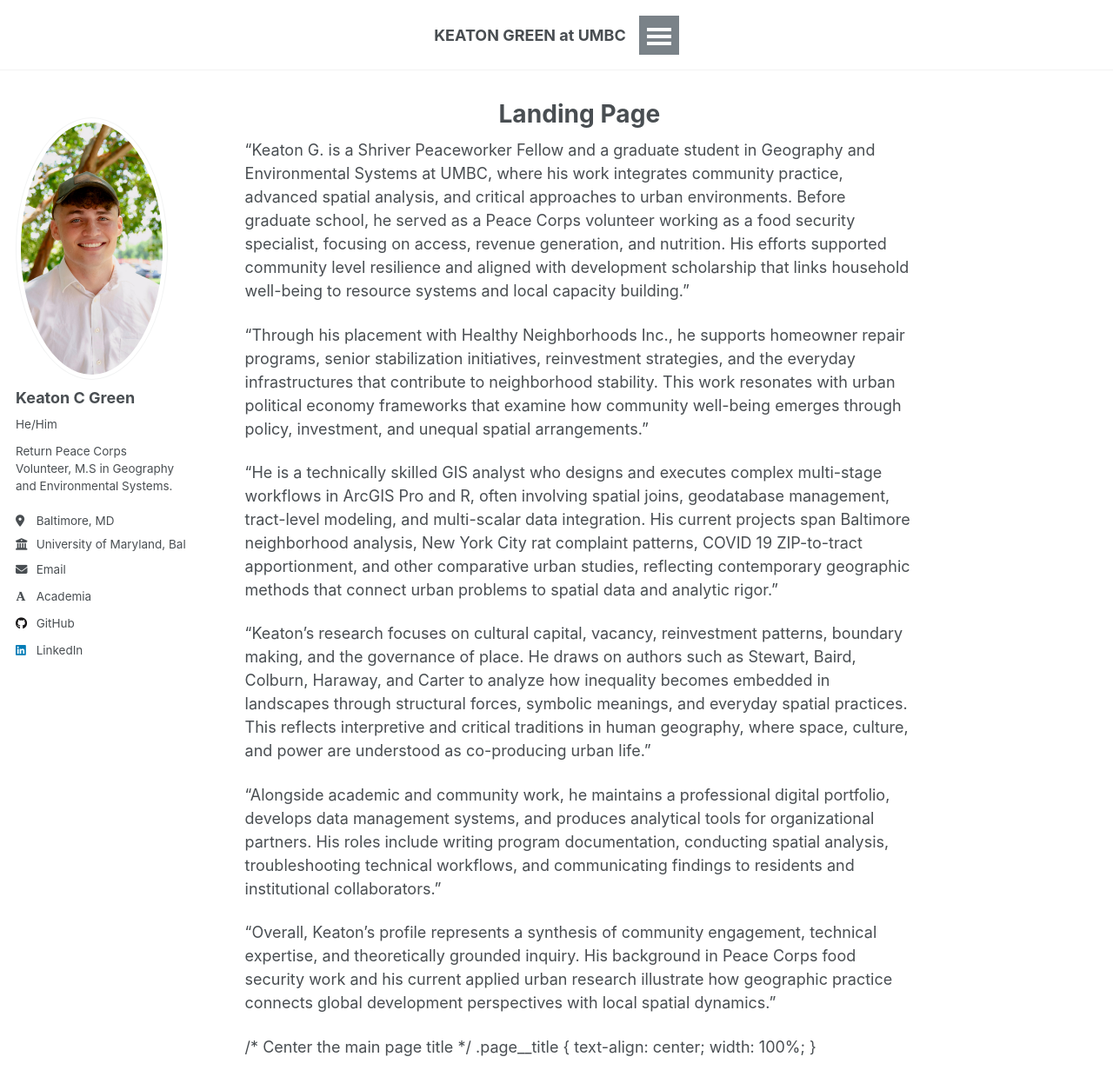
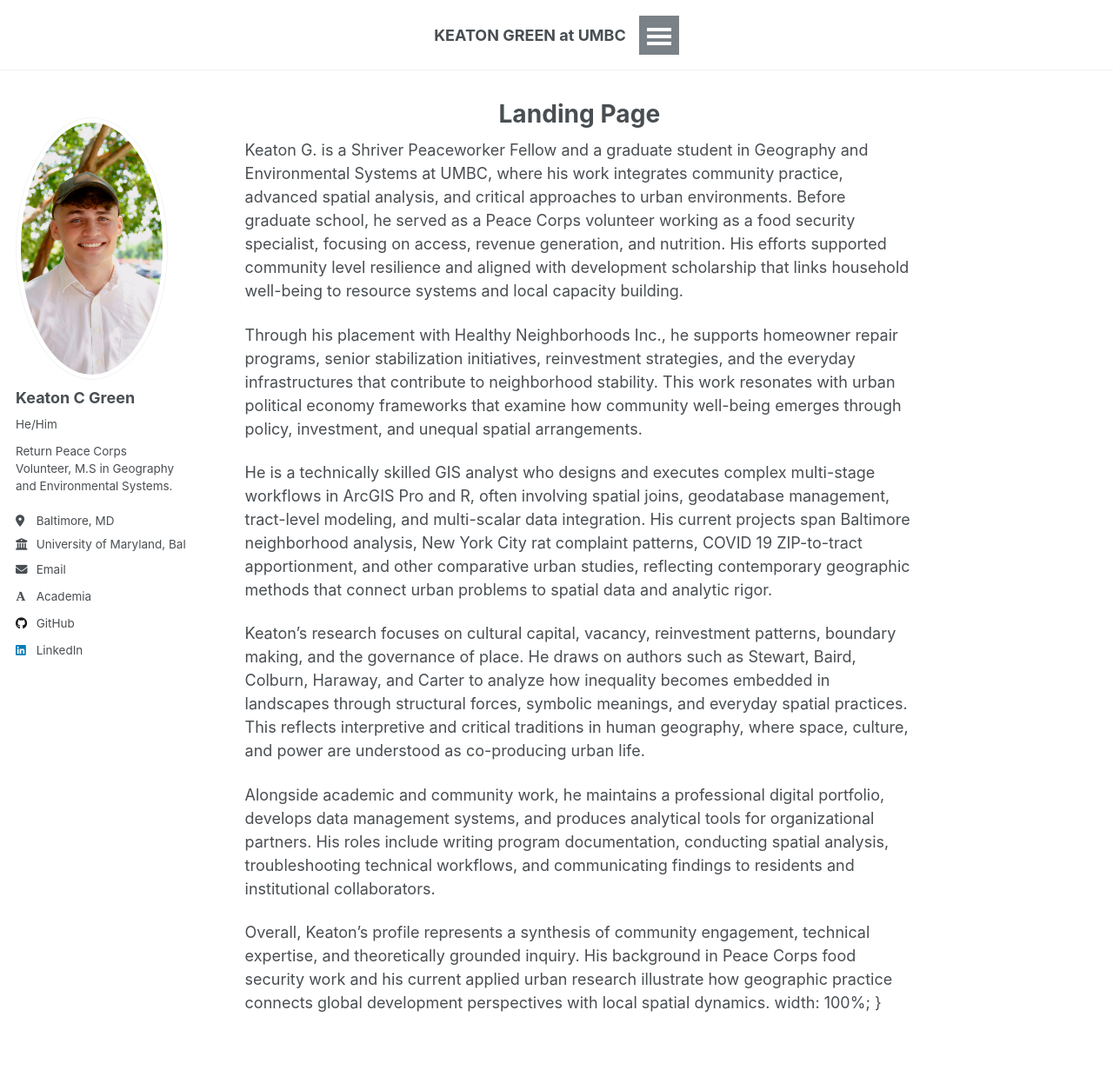
Before and after one commit to K3ATON-G1/K3ATON-G1.github.io, a Jekyll site: the page built from _pages/about.md, in a window 1280 px wide and 1400 px high. Shown: the top 1254 px of the window at 87% size. Built offline with Jekyll 4.4.1, drawn with Linux system fonts in a browser that asks for light colours; some web fonts are replaced; a script that is not in the unit is left out.

Commit message:
Update about.md

```diff
--- a/_pages/about.md
+++ b/_pages/about.md
@@ -7,20 +7,16 @@ redirect_from:
   - /about.html
 ---
 
-"Keaton G. is a Shriver Peaceworker Fellow and a graduate student in Geography and Environmental Systems at UMBC, where his work integrates community practice, advanced spatial analysis, and critical approaches to urban environments. Before graduate school, he served as a Peace Corps volunteer working as a food security specialist, focusing on access, revenue generation, and nutrition. His efforts supported community level resilience and aligned with development scholarship that links household well-being to resource systems and local capacity building."
+Keaton G. is a Shriver Peaceworker Fellow and a graduate student in Geography and Environmental Systems at UMBC, where his work integrates community practice, advanced spatial analysis, and critical approaches to urban environments. Before graduate school, he served as a Peace Corps volunteer working as a food security specialist, focusing on access, revenue generation, and nutrition. His efforts supported community level resilience and aligned with development scholarship that links household well-being to resource systems and local capacity building.
 
-"Through his placement with Healthy Neighborhoods Inc., he supports homeowner repair programs, senior stabilization initiatives, reinvestment strategies, and the everyday infrastructures that contribute to neighborhood stability. This work resonates with urban political economy frameworks that examine how community well-being emerges through policy, investment, and unequal spatial arrangements."
+Through his placement with Healthy Neighborhoods Inc., he supports homeowner repair programs, senior stabilization initiatives, reinvestment strategies, and the everyday infrastructures that contribute to neighborhood stability. This work resonates with urban political economy frameworks that examine how community well-being emerges through policy, investment, and unequal spatial arrangements.
 
-"He is a technically skilled GIS analyst who designs and executes complex multi-stage workflows in ArcGIS Pro and R, often involving spatial joins, geodatabase management, tract-level modeling, and multi-scalar data integration. His current projects span Baltimore neighborhood analysis, New York City rat complaint patterns, COVID 19 ZIP-to-tract apportionment, and other comparative urban studies, reflecting contemporary geographic methods that connect urban problems to spatial data and analytic rigor."
+He is a technically skilled GIS analyst who designs and executes complex multi-stage workflows in ArcGIS Pro and R, often involving spatial joins, geodatabase management, tract-level modeling, and multi-scalar data integration. His current projects span Baltimore neighborhood analysis, New York City rat complaint patterns, COVID 19 ZIP-to-tract apportionment, and other comparative urban studies, reflecting contemporary geographic methods that connect urban problems to spatial data and analytic rigor.
 
-"Keaton’s research focuses on cultural capital, vacancy, reinvestment patterns, boundary making, and the governance of place. He draws on authors such as Stewart, Baird, Colburn, Haraway, and Carter to analyze how inequality becomes embedded in landscapes through structural forces, symbolic meanings, and everyday spatial practices. This reflects interpretive and critical traditions in human geography, where space, culture, and power are understood as co-producing urban life."
+Keaton’s research focuses on cultural capital, vacancy, reinvestment patterns, boundary making, and the governance of place. He draws on authors such as Stewart, Baird, Colburn, Haraway, and Carter to analyze how inequality becomes embedded in landscapes through structural forces, symbolic meanings, and everyday spatial practices. This reflects interpretive and critical traditions in human geography, where space, culture, and power are understood as co-producing urban life.
 
-"Alongside academic and community work, he maintains a professional digital portfolio, develops data management systems, and produces analytical tools for organizational partners. His roles include writing program documentation, conducting spatial analysis, troubleshooting technical workflows, and communicating findings to residents and institutional collaborators."
+Alongside academic and community work, he maintains a professional digital portfolio, develops data management systems, and produces analytical tools for organizational partners. His roles include writing program documentation, conducting spatial analysis, troubleshooting technical workflows, and communicating findings to residents and institutional collaborators.
 
-"Overall, Keaton’s profile represents a synthesis of community engagement, technical expertise, and theoretically grounded inquiry. His background in Peace Corps food security work and his current applied urban research illustrate how geographic practice connects global development perspectives with local spatial dynamics."
-
-/* Center the main page title */
-.page__title {
-  text-align: center;
+Overall, Keaton’s profile represents a synthesis of community engagement, technical expertise, and theoretically grounded inquiry. His background in Peace Corps food security work and his current applied urban research illustrate how geographic practice connects global development perspectives with local spatial dynamics.
   width: 100%;
 }
```
